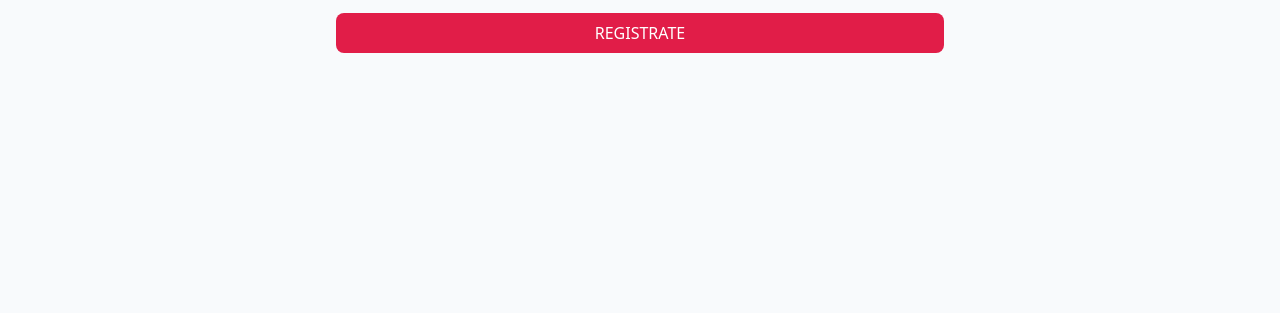
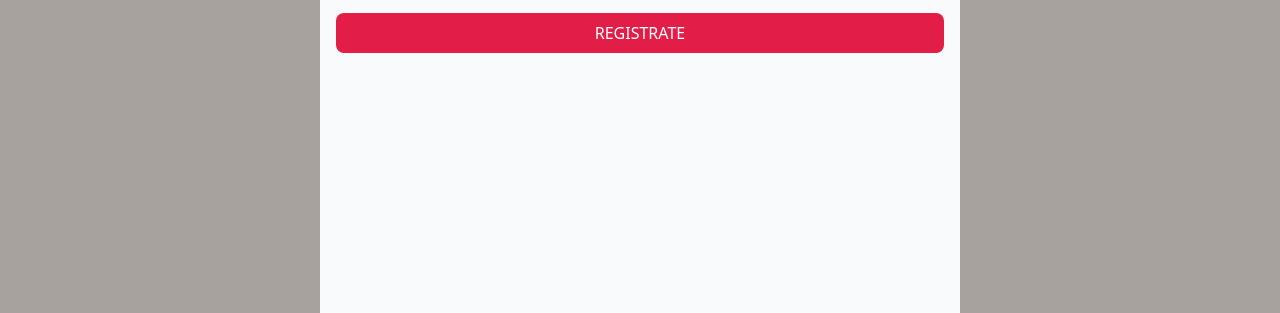
Before and after one commit to devjosealvarado/contact-list, a website: page views/home/index.html in a window 1280 px wide. Shown: the part 487-800 px from the top of the page. Drawn offline with nearby package versions, Linux system fonts and the light colour scheme.

Commit message:
Update index.html

```diff
--- a/views/home/index.html
+++ b/views/home/index.html
@@ -13,7 +13,7 @@
   <title>Home - Contactos</title>
 </head>
 
-<body class="pt-20 bg-slate-50 dark:bg-slate-800 h-screen">
+<body class="pt-20 bg-stone-400 dark:bg-slate-800 h-screen">
   <!-- Nav-bar -->
   <nav
     class="fixed top-0 left-0 right-0 flex flex-row justify-between h-20 items-center bg-slate-50 dark:bg-slate-800 px-4">
```
